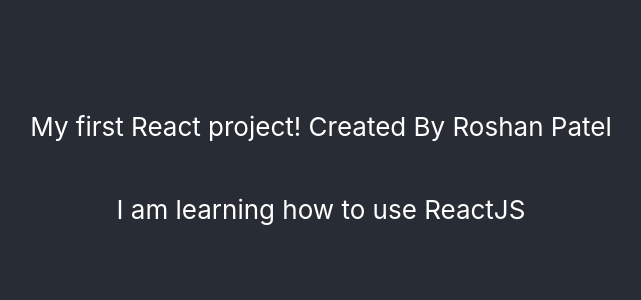
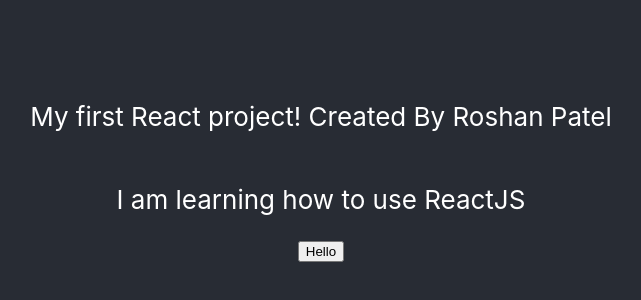
Before and after one commit to rpatel12438/React-app, a React (Create React App) app: page / in a window 1280 px wide. Shown: the part 232-532 px from the top of the page, without its empty margins (319-960 px from the left). Built offline with nearby package versions, Linux system fonts and the light colour scheme.

Commit message:
Created a button on the page

```diff
--- a/src/App.js
+++ b/src/App.js
@@ -11,6 +11,9 @@
           <p>
               I am learning how to use ReactJS
           </p>
+          <button>
+              Hello
+          </button>
       </header>
     </div>
   );
```
